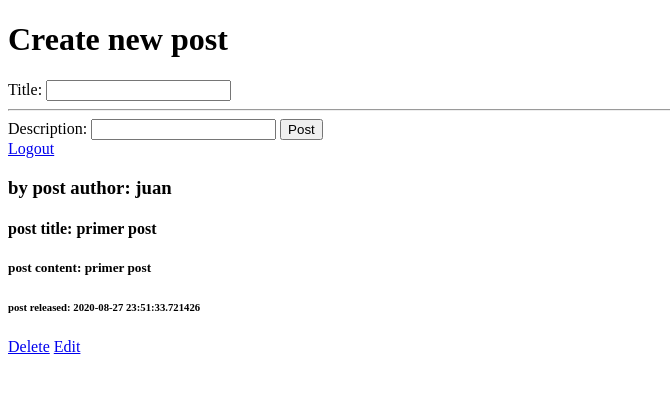
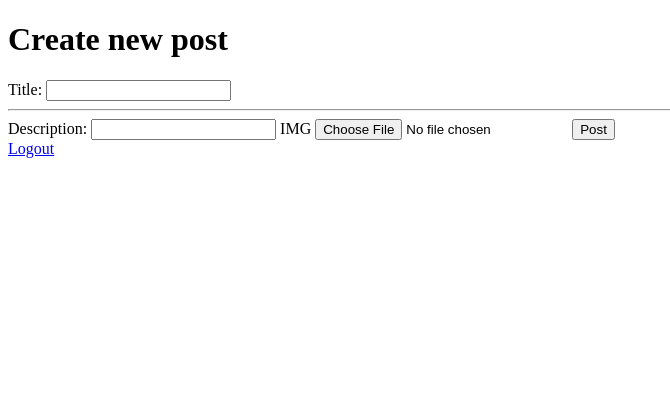
Before and after one commit to juanMelgratti/flaskIMGallery, a Flask app: page /posts in a window 1280 px wide. Shown: the top 393 px of the page, without its empty margins (0-670 px from the left). Run offline with Flask 2, Linux system fonts and the light colour scheme; a user stored in the database is signed in; data comes from the database, SQL or seed files in the repository; data that the repository does not hold is empty.

Commit message:
dinamic img

```diff
--- a/app.py
+++ b/app.py
@@ -1,14 +1,27 @@
-from flask import Flask, render_template, request, session, escape, redirect, url_for
+from flask import Flask, render_template, request, session, escape, redirect, url_for, send_from_directory
 from flask_sqlalchemy import SQLAlchemy
 from datetime import datetime
 from werkzeug.security import generate_password_hash, check_password_hash
+from werkzeug.utils import secure_filename
+
+import random
+
 
 import os
 
+UPLOAD_FOLDER = os.path.abspath('./static/img')
+ALLOWED_EXTENSIONS = set(["png", "jpg", "jpge"])
+
+def allowed_file(filename):
+
+    return "." in filename and filename.rsplit(".", 1)[1].lower() in ALLOWED_EXTENSIONS
+
 app = Flask(__name__)
 app.config['SQLALCHEMY_DATABASE_URI'] = 'sqlite:///post.db'
+app.config['UPLOAD_FOLDER'] = UPLOAD_FOLDER
 db = SQLAlchemy(app)
 app.secret_key = 'dev'
+
 
 class BlogPost(db.Model):
     id = db.Column(db.Integer, primary_key=True)
@@ -16,20 +29,16 @@ class BlogPost(db.Model):
     content = db.Column(db.Text, nullable=False)
     author = db.Column(db.String(50), nullable=False, default="N/A")
     date = db.Column(db.DateTime, nullable=False, default=datetime.utcnow)
+    img = db.Column(db.Text, nullable=False)
+
 
     def __repr__(self):
         return "post created " + str(self.id)
 
-class Image(db.Model):
-    img_id = db.Column(db.Integer, primary_key=True)
-    author = db.Column(db.Integer)
-    image = db.Column(db.LargeBinary, nullable=False)
-
 class Users(db.Model):
     author_id = db.Column(db.Integer, primary_key=True)
-    username = db.Column(db.String(30), nullable=False)
+    username = db.Column(db.String(30), unique=True, nullable=False)
     password = db.Column(db.String(80), nullable=False)
-
 
 @app.route("/", methods=["GET", "POST"])
 @app.route("/login", methods=["GET", "POST"])
@@ -41,19 +50,24 @@ def login():
             return redirect('/posts')
 
         return redirect('/signup')
-
+    elif "username" in session:
+        return redirect('/posts')
     return render_template("index.html")
 
 @app.route("/signup", methods=["GET", "POST"])
 def signup():
-    if request.method == "POST":
-        hashed_pw = generate_password_hash(request.form["password"], method="sha256")
-        new_user = Users(username=request.form["username"], password=hashed_pw)
-        db.session.add(new_user)
-        db.session.commit()
-        return redirect('/login')
+    if not "username" in session:
+        #acá va un ef que pregunte si el usuario existe
+            if request.method == "POST":
+                hashed_pw = generate_password_hash(request.form["password"], method="sha256")
+                new_user = Users(username=request.form["username"], password=hashed_pw)
+                db.session.add(new_user)
+                db.session.commit()
+                return redirect('/login')
 
-    return render_template("signup.html")
+            return render_template("signup.html")
+    else:
+        return redirect("/posts")
 
 @app.route("/logout")
 def logout():
@@ -62,18 +76,26 @@ def logout():
 
 @app.route("/posts", methods=["GET", "POST"])
 def post():
+    n = random.random()
     if "username" in session:
+        user = session["username"]
         if request.method == "POST":
-            post_title = request.form["title"]
-            post_content = request.form["content"]
-            user = session["username"]
-            new_post = BlogPost(title=post_title, content=post_content, author=user)
-            db.session.add(new_post)
-            db.session.commit()
+            if not "file" in request.files:
+                return "No file part in the form."
+            f = request.files["file"]
+            if f.filename == "":
+                return "No file selected."
+            if f and allowed_file(f.filename):
+                filename = user + str(n) + secure_filename(f.filename)
+                f.save(os.path.join(app.config["UPLOAD_FOLDER"], filename))
+                post_title = request.form["title"]
+                post_content = request.form["content"]
+                new_post = BlogPost(title=post_title, content=post_content, author=user, img=filename)
+                db.session.add(new_post)
+                db.session.commit()
             return redirect('/posts')
 
         else:
-            user = session["username"]
             all_posts = BlogPost.query.filter_by(author=user)
             return render_template("post.html", posts=all_posts)
             #no lo renderiza mágicamente. Los post abajo están en orden de posteo hecho por un for
@@ -98,9 +120,8 @@ def edit(id):
         post = BlogPost.query.get_or_404(id)
         return render_template('edit.html', post=post)
 
-@app.route('/upload_img', methods=['GET', 'POST'])
-def upload():
-    pass
+
+
 
 
 
--- a/templates/base.html
+++ b/templates/base.html
@@ -14,5 +14,6 @@
     {%endblock%}
     {%block footer%}
     {%endblock%}
+
 </body>
 </html>
--- a/templates/post.html
+++ b/templates/post.html
@@ -6,14 +6,22 @@ Post
 <h1>Create new post</h1>
 {%endblock%}
 {%block main%}
-<form action="/posts" method="POST">
-    Title: <input type="text" name="title" id="title">
+<form action="/posts" method="POST" enctype="multipart/form-data">
+    Title: <input type="text" name="title" id="title" >
     <hr>
     Description: <input type="text" name="content" id="content">
+    IMG <input type="file" name="file">
     <input type="submit" value="Post">
+
 </form>
+
+
     <a href="/logout">Logout</a>
+<div id="posts">
     {%for post in posts%}
+        <div class="img">
+        <img src="/static/img/{{post.img}}" alt="">
+        </div>
         <h3>by post author: {{post.author}}</h3>
         <h4>post title: {{post.title}}</h4>
         <h5>post content: {{post.content}}</h5>
@@ -21,6 +29,8 @@ Post
         <a href="/posts/delete/{{post.id}}">Delete</a>
         <a href="/posts/edit/{{post.id}}">Edit</a>
     {% endfor %}
+</div>
+
 
 
 
```
Also changed, not shown: post.db, static/img/juan0.0030726892687702456fondo_marca.jpg (added), static/img/juan0.35119461376122674sillon1.jpg (added), static/img/juan0.3867156521858581sillon1.jpg (added).
